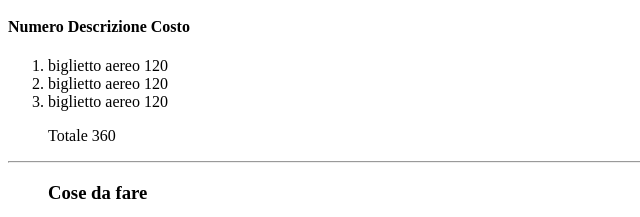
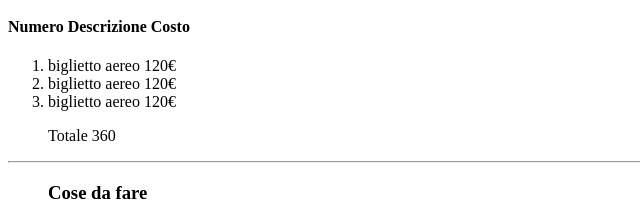
Before and after one commit to eBrandoM/html-london-trip, a plain HTML site: page index.html in a window 1280 px wide. Shown: the part 725-942 px from the top of the page, 0-640 px from the left. Drawn offline with Linux system fonts and the light colour scheme.

Commit message:
add euro

```diff
--- a/index.html
+++ b/index.html
@@ -13,9 +13,9 @@
     <h3>Le mie spese</h3>
     <h4><strong> Numero Descrizione Costo</strong></h4>
     <ol>
-        <li>biglietto aereo 120</li>
-        <li>biglietto aereo 120</li>
-        <li>biglietto aereo 120</li>
+        <li>biglietto aereo 120&euro;</li>
+        <li>biglietto aereo 120&euro;</li>
+        <li>biglietto aereo 120&euro;</li>
         <p>Totale 360</p>
     </ol>
     <hr>
```
